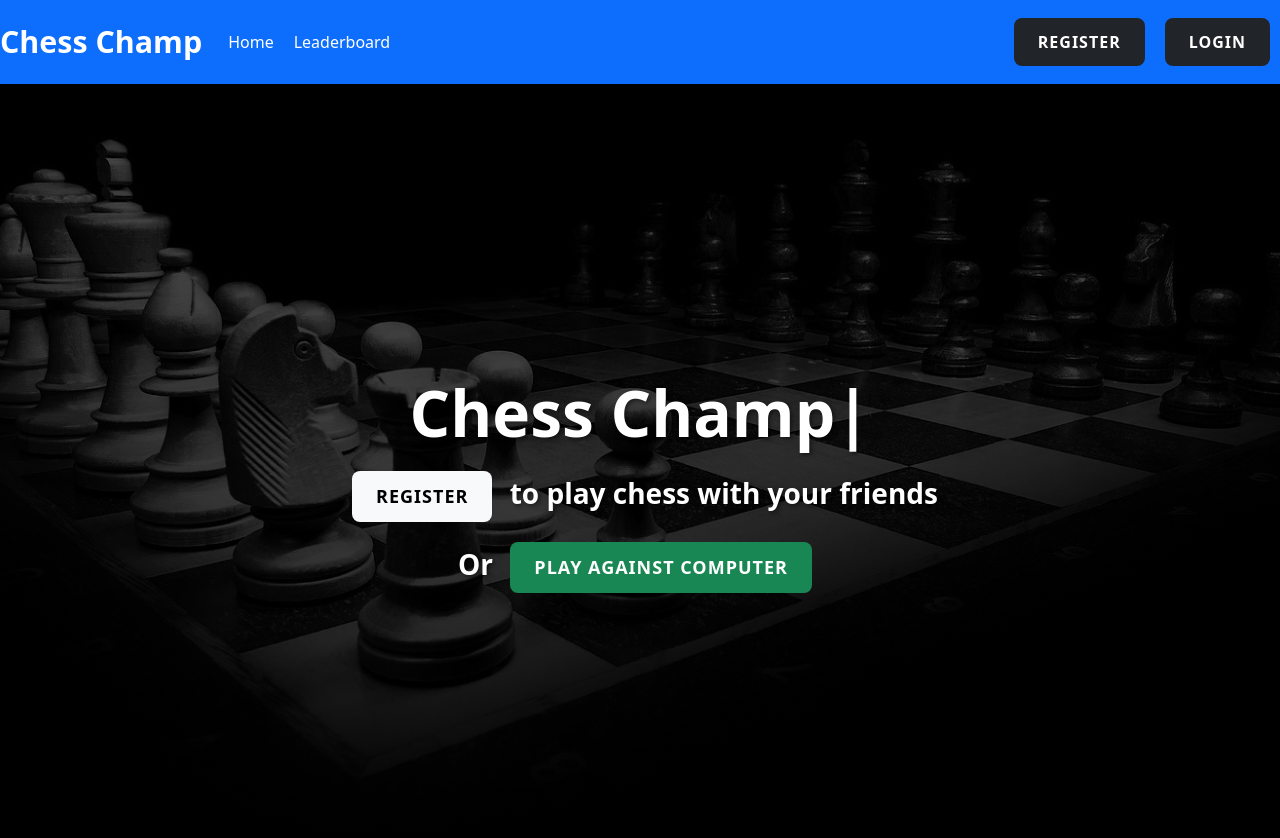
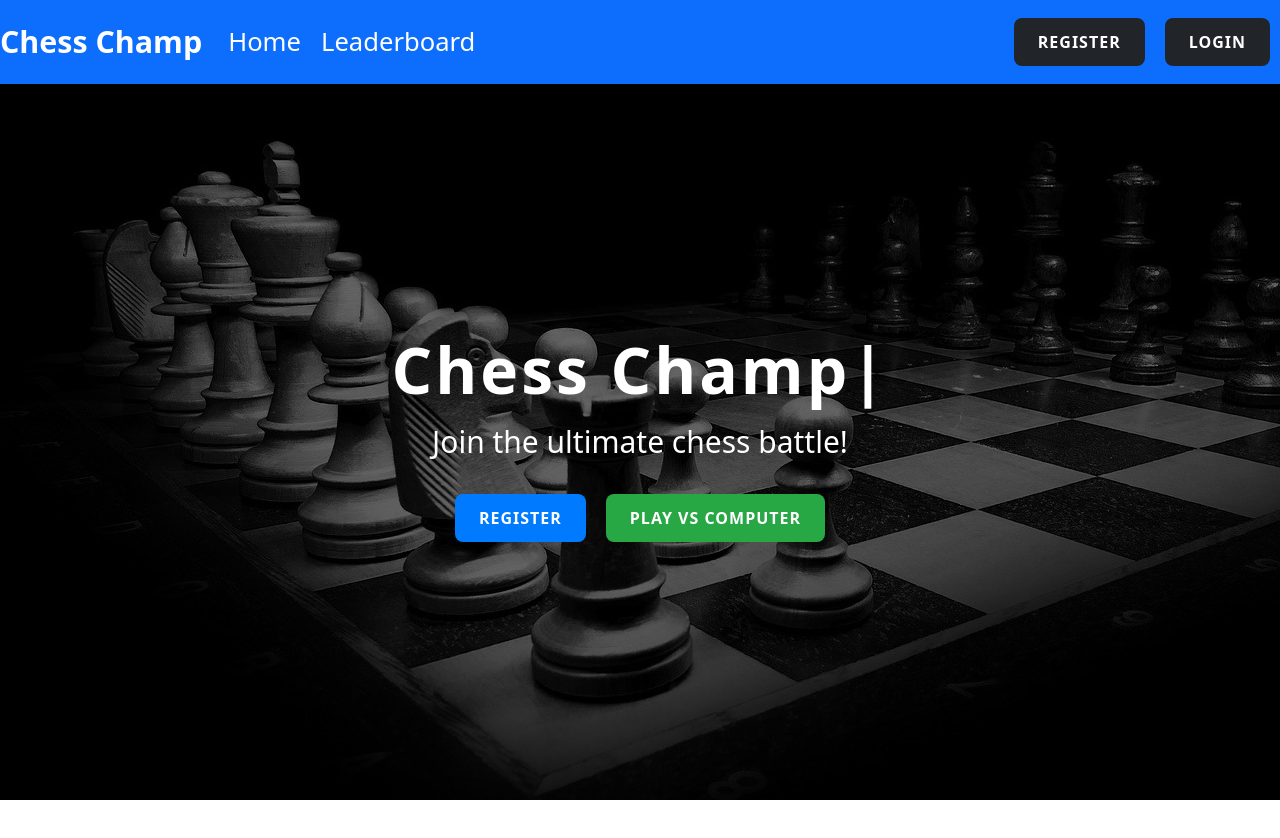
Before and after one commit to tilak318/ChessChamp-Backend, a React (Create React App) app in the folder client/: page / in a window 1280 px wide. Shown: the top 838 px of the page. After the commit the page ends 800 px from the top, so only its background shows below. Built offline with nearby package versions, Linux system fonts and the light colour scheme; no server answers.

Commit message:
Resolved merge conflicts

```diff
--- a/client/src/components/LandingPage.js
+++ b/client/src/components/LandingPage.js
@@ -3,6 +3,7 @@ import Home from './Home';
 import UserContext from '../context/UserContext';
 import { useHistory } from 'react-router-dom';
 import ChessBG from '../assets/chess_bg_1.jpg';
+
 
 function LandingPage() {
     const [message, setMessage] = useState('');
@@ -22,19 +23,12 @@ function LandingPage() {
     });
 
     useEffect(() => {
-        // blink cursor every interval by changing the classname
-        let cursor = setInterval(() => {
-            if (cursorRef.current === '') {
-                setCursor('cursor');
-            } else {
-                setCursor('');
-            }
+        let cursorBlink = setInterval(() => {
+            setCursor(prev => (prev === '' ? 'cursor' : ''));
         }, 400);
 
-        // animating "Chess Champ" text
-        // add new character to current text
         let typing = setInterval(() => {
-            setMessage(messageRef.current + text[index]);
+            setMessage(prev => prev + text[index]);
             index++;
             if (index === text.length) {
                 clearInterval(typing);
@@ -42,7 +36,7 @@ function LandingPage() {
         }, 150);
 
         return () => {
-            clearInterval(cursor);
+            clearInterval(cursorBlink);
             clearInterval(typing);
         };
     }, []);
@@ -50,25 +44,14 @@ function LandingPage() {
     return User.user.isValid ? (
         <Home />
     ) : (
-        <div id='landing-page-container' style={{ backgroundImage: `url(${ChessBG})` }}>
-            <div id='landing-page-title'>
-                {message}
-                <span id={`${cursor}`}>|</span>
-                <div style={{ fontSize: '28px' }}>
-                    <div>
-                        <button className='btn btn-light' onClick={() => history.push('/register')} style={{ fontSize: '18px' }}>
-                            Register
-                        </button>{' '}
-                        to play chess with your friends
-                    </div>
-                    <div>
-                        Or{' '}
-                        <button
-                            className='btn btn-success'
-                            onClick={() => history.push('/g/computer')}
-                            style={{ fontSize: '18px' }}>
-                            Play against Computer
-                        </button>{' '}
+        <div className="landing-page" style={{ backgroundImage: `url(${ChessBG})` }}>
+            <div className="overlay">
+                <div className="content">
+                    <h1 className="title">{message}<span className={cursor}>|</span></h1>
+                    <p className="subtitle">Join the ultimate chess battle!</p>
+                    <div className="buttons">
+                        <button className="btn register" onClick={() => history.push('/register')}>Register</button>
+                        <button className="btn play" onClick={() => history.push('/g/computer')}>Play vs Computer</button>
                     </div>
                 </div>
             </div>
--- a/client/src/style.css
+++ b/client/src/style.css
@@ -22,19 +22,28 @@ body {
 }
 
 /* header stylings */
-.title {
+.navbar-brand.title {
   font-size: 1.9rem;
   font-weight: bold;
+  color: white;
+}
+.navbar-brand.title:hover {
+  text-decoration: none;
 }
 .navbar-item-div {
   padding: 0 10px;
   height: 100%;
+  font-size: 1.6rem;
   color: white;
   display: flex;
   align-items: center;
+  font-weight: 500;
+
 }
+
 .navbar-item-div:hover {
   background-color: #51b7ff;
+  border-radius: 20px;
 }
 .navbar-register-button {
   margin: 10px;
@@ -54,6 +63,7 @@ body {
   color:black;
   font-size: 20px;
 }
+
 .login-form a,
 .register-form a{
   text-decoration: none;
@@ -180,6 +190,81 @@ body {
     font-size: 14px;
   }
 }
+
+
+
+
+.landing-page {
+  /* background-size: cover;
+  background-position: center; */
+  height: 100vh;
+  display: flex;
+  justify-content: center;
+  align-items: center;
+  position: relative;
+  /* font-family: 'Arial', sans-serif; */
+  color: white;
+}
+
+.overlay {
+  background: rgba(0, 0, 0, 0.6);
+  position: absolute;
+  top: 0;
+  left: 0;
+  width: 100%;
+  height: 100%;
+  display: flex;
+  justify-content: center;
+  align-items: center;
+}
+
+.content {
+  text-align: center;
+  /* padding: 20px; */
+}
+
+.landing-page .title {
+  font-size: 4rem;
+  font-weight: bold;
+  margin-bottom: 10px;
+  letter-spacing: 3px;
+}
+
+.subtitle {
+  font-size: 1.5rem;
+  margin-bottom: 20px;
+  font-size: 30px;
+}
+
+
+
+
+
+.btn.register {
+  background-color: #007bff;
+  color: white;
+}
+
+
+
+.btn.play {
+  background-color: #28a745;
+  color: white;
+}
+
+
+
+
+
+
+
+
+
+
+
+
+
+
 
 
 
```
